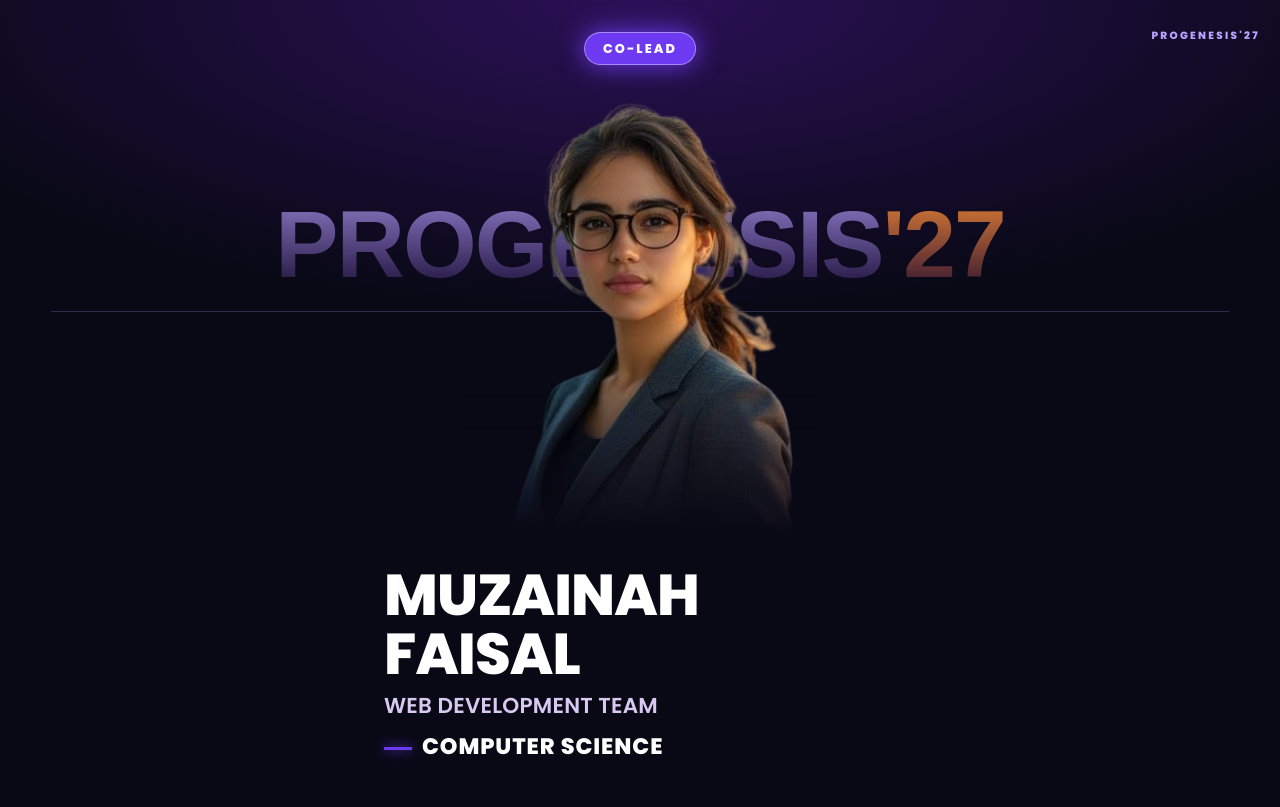
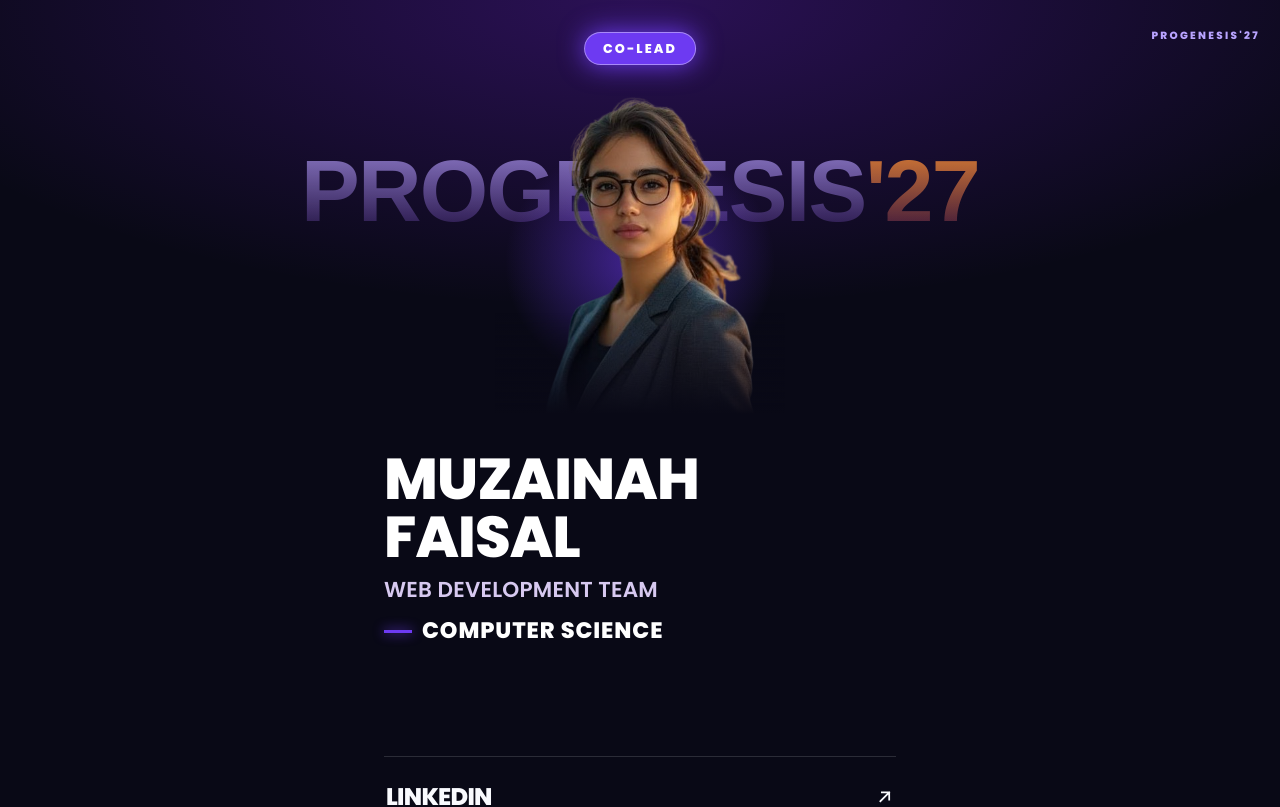
Before and after one commit to Muzainah07/demo-progenesis, a Next.js app: page /team/muzainah-faisal in a window 1280 px wide. Shown: the top 807 px of the page. Built offline with nearby package versions, Linux system fonts and the light colour scheme; no server answers.

Commit message:
Bigger wordmark, smaller cropped photo, polish

```diff
--- a/app/globals.css
+++ b/app/globals.css
@@ -48,12 +48,12 @@ a{color:inherit;text-decoration:none}
 background:#1d1030;border:1px solid rgba(255,255,255,.3)}
 
 /* hero */
-.spacer{position:relative;width:min(78vw,360px);aspect-ratio:4/5;margin:10svh auto 0}
+.spacer{position:relative;width:min(66vw,290px);aspect-ratio:1/1.15;margin:10svh auto 0}
 .roleTop{position:absolute;z-index:1;top:-3rem;left:50%;transform:translateX(-50%);padding:8px 18px;border-radius:999px;white-space:nowrap;
 background:var(--role);border:1px solid rgba(255,255,255,.4);box-shadow:0 0 26px var(--role);
 font-weight:800;font-size:.8rem;letter-spacing:.16em;text-transform:uppercase;color:#fff}
-.wordmark{position:absolute;left:50%;top:26%;transform:translateX(-50%);width:92vw;text-align:center;z-index:0;pointer-events:none;user-select:none;
-font-size:7.4vw;padding-bottom:.2em;border-bottom:1px solid rgba(185,164,255,.22)}
+.wordmark{position:absolute;left:50%;top:20%;transform:translateX(-50%);width:100vw;text-align:center;z-index:0;pointer-events:none;user-select:none;
+font-size:min(9.4vw,5.5rem)}
 .heroText{margin-top:36px}
 .title{font-weight:800;text-transform:uppercase;color:#fff;font-size:clamp(2.2rem,11.5vw,3.6rem);line-height:1.02;letter-spacing:-.015em;overflow-wrap:anywhere}
 .who{margin-top:10px;font-weight:600;text-transform:uppercase;color:#d7c9f0;font-size:clamp(1rem,4.6vw,1.35rem);letter-spacing:.01em;overflow-wrap:anywhere}
@@ -104,3 +104,5 @@ white-space:nowrap;overflow:hidden;text-overflow:ellipsis}
 .idcard .idTeam{padding:0;margin-top:4px;font-size:.7rem;font-weight:600;letter-spacing:.04em;text-transform:uppercase;color:rgba(249,250,254,.75)}
 
 @media(prefers-reduced-motion:reduce){*{scroll-behavior:auto!important;transition:none!important}}
+.spacer::before{content:"";position:absolute;z-index:0;left:-12%;right:-12%;top:6%;bottom:-4%;pointer-events:none;
+background:radial-gradient(closest-side,color-mix(in srgb,var(--role) 55%,transparent),transparent 75%)}
--- a/app/layout.js
+++ b/app/layout.js
@@ -10,7 +10,7 @@ export const metadata = {
   title: { default: "PROGENESIS'27", template: "%s · PROGENESIS'27" },
   description: "The team behind PROGENESIS hackathons.",
 };
-export const viewport = { themeColor: "#f5eefa", viewportFit: "cover" };
+export const viewport = { themeColor: "#090916" };
 
 export default function RootLayout({ children }) {
   return (<html lang="en"><body>{children}</body></html>);
--- a/components/ProfileView.js
+++ b/components/ProfileView.js
@@ -13,7 +13,7 @@ const ease = (t) => 1 - Math.pow(1 - t, 3);
 // Sizes mirror the CSS .spacer (min(78vw, 360px), 4:5, 10svh from top).
 function PhotoAndBar({ member, w, h }) {
   const { scrollY } = useScroll();
-  const big = Math.min(w * 0.78, 360), bigH = big * 1.25, top0 = h * 0.1, range = h * 0.5, S = 44;
+  const big = Math.min(w * 0.66, 290), bigH = big * 1.15, top0 = h * 0.1, range = h * 0.5, S = 44;
   const p = useTransform(scrollY, (v) => ease(clamp(v / range)));
   const x = useTransform(p, (t) => lerp((w - big) / 2, 16, t));
   const y = useTransform(p, (t) => lerp(top0, 14, t));
@@ -64,7 +64,7 @@ export default function ProfileView({ member: m }) {
   return (
     <main className="wrap" data-role={m.roleType}>
       {vp && <PhotoAndBar key={`${vp.w}x${vp.h}`} member={m} w={vp.w} h={vp.h} />}
-      <div className="spacer" style={vp ? { width: Math.min(vp.w * 0.78, 360), marginTop: vp.h * 0.1 } : undefined}>
+     <div className="spacer" style={vp ? { width: Math.min(vp.w * 0.66, 290), marginTop: vp.h * 0.1 } : undefined}>
   <span className="roleTop">{roleLabel}</span>
   <span className="wordmark wm" aria-hidden><span className="wmA">PROGENESIS</span><span className="wmB">'27</span></span>
 </div>
```
